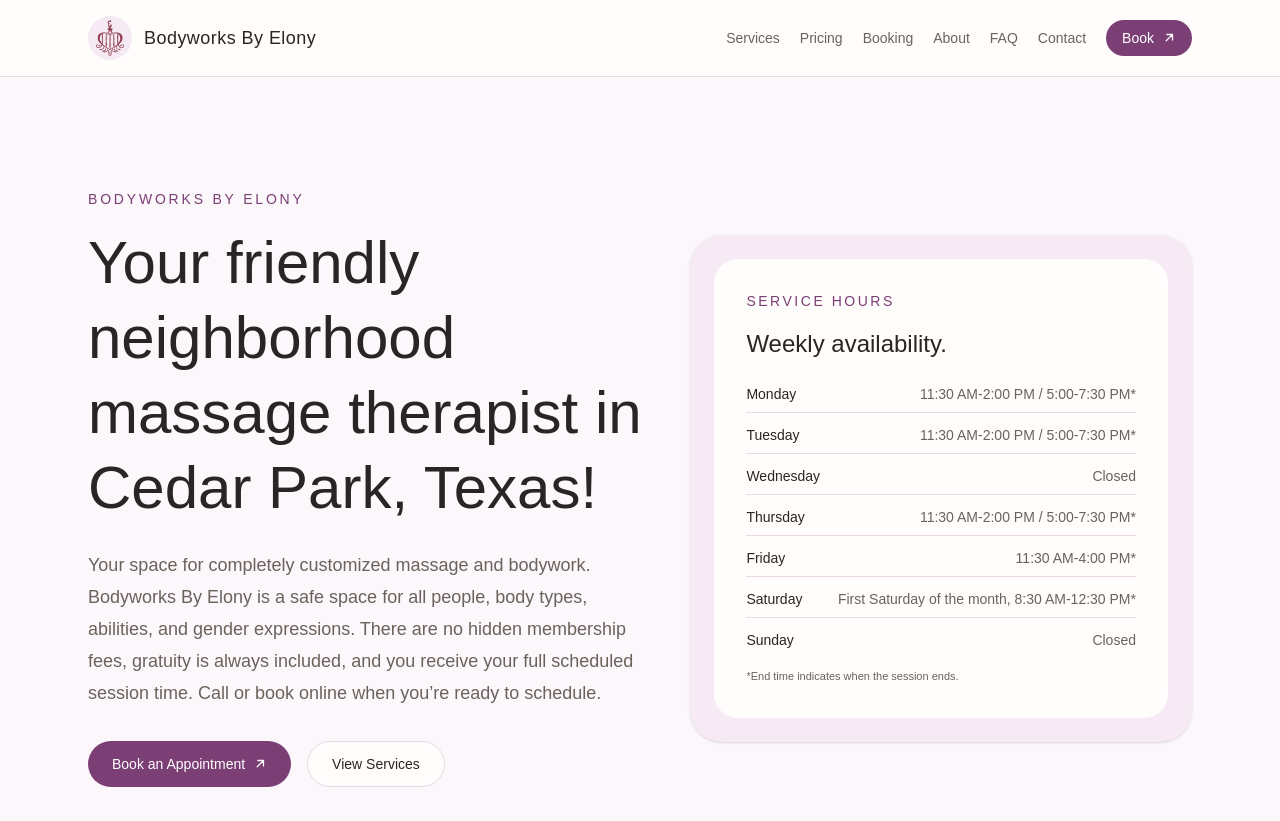
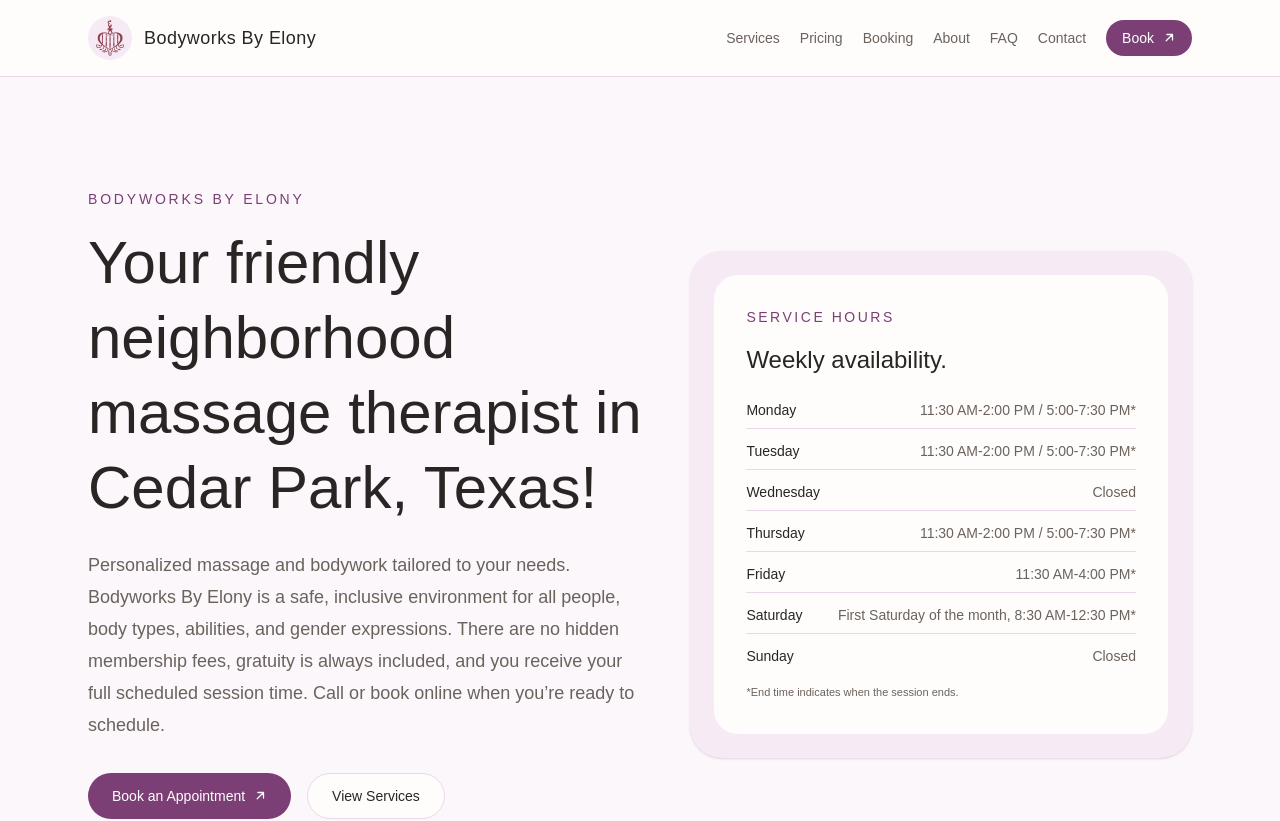
Before and after one commit to arosado-projects/bodyworks-by-elony, a Next.js app: page / in a window 1280 px wide. Shown: the top 821 px of the page. Built offline with nearby package versions, Linux system fonts and the light colour scheme.

Commit message:
Update page.tsx
Modified intro messaging

```diff
--- a/app/page.tsx
+++ b/app/page.tsx
@@ -88,11 +88,7 @@ export default function HomePage() {
       </h1>
 
       <p className="mb-8 max-w-2xl text-lg leading-8 text-bwe-muted">
-        Your space for completely customized massage and bodywork. Bodyworks By
-        Elony is a safe space for all people, body types, abilities, and gender
-        expressions. There are no hidden membership fees, gratuity is always
-        included, and you receive your full scheduled session time. Call or book
-        online when you’re ready to schedule.
+        Personalized massage and bodywork tailored to your needs. Bodyworks By Elony is a safe, inclusive environment for all people, body types, abilities, and gender expressions. There are no hidden membership fees, gratuity is always included, and you receive your full scheduled session time. Call or book online when you’re ready to schedule.
       </p>
 
       <div className="flex flex-wrap gap-4">
```
